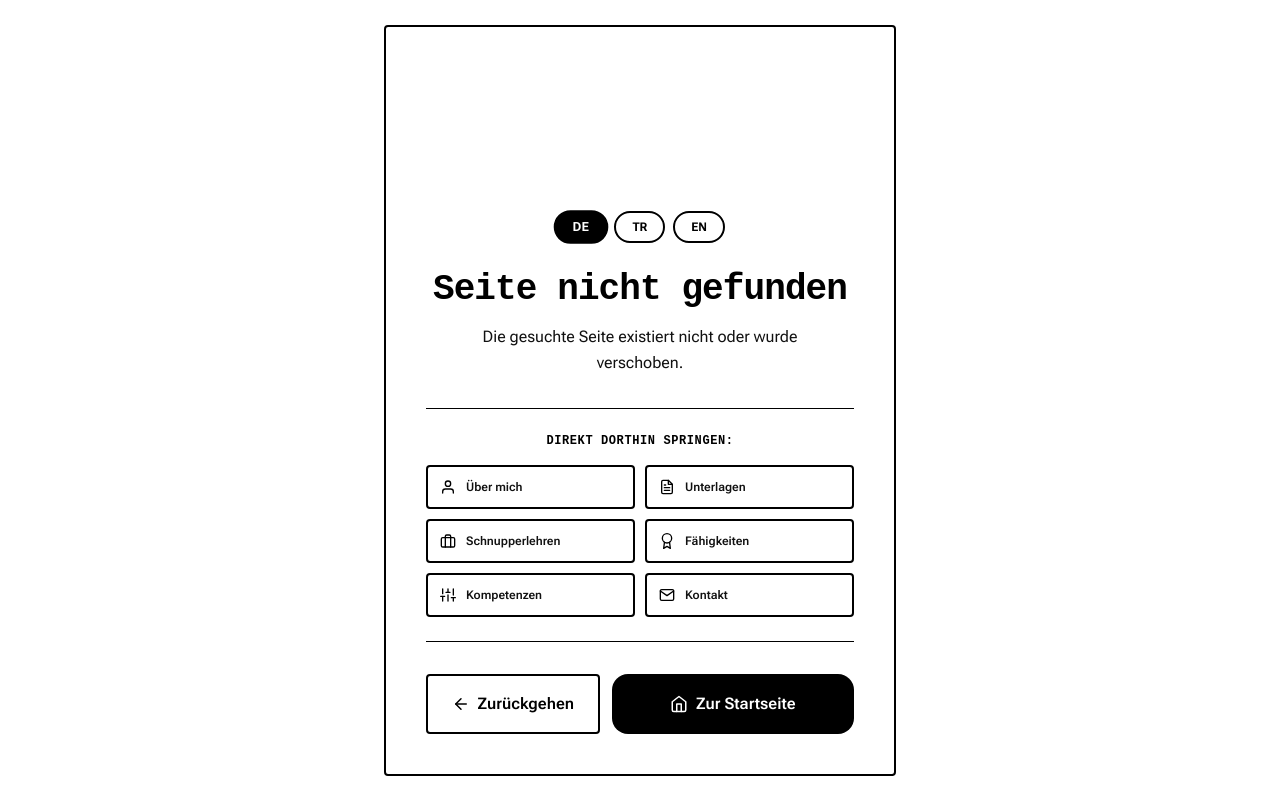
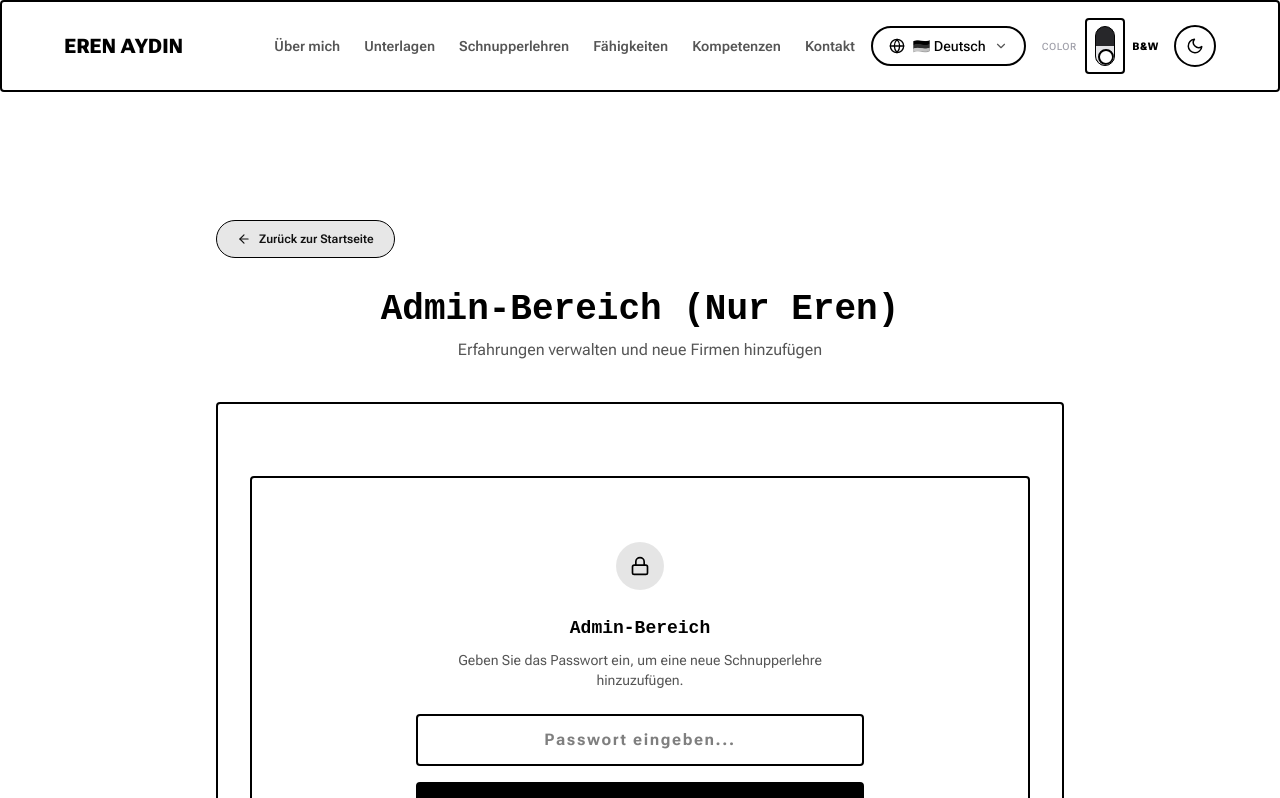
Before and after one commit to xddswi-swiss/lebenslauf, a Next.js app: page /admin in a window 1280 px wide. Before the commit this address had no page. Shown: the top 798 px of the page. Built offline with nearby package versions, Linux system fonts and the light colour scheme.

Commit message:
Admin: Move AdminExperienceForm to a dedicated /admin page and add subtle link in footer

```diff
--- /dev/null
+++ b/src/app/admin/page.tsx
@@ -0,0 +1,74 @@
+"use client";
+
+import React from 'react';
+import { useLanguage } from '../contexts/LanguageContext';
+import { AdminExperienceForm } from '@/components/AdminExperienceForm';
+import { Header } from '@/components/Header';
+import { Footer } from '@/components/Footer';
+import { ScrollToTopButton } from '@/components/ScrollToTopButton';
+import { FiArrowLeft } from 'react-icons/fi';
+import Link from 'next/link';
+
+export default function AdminPage() {
+  const { language } = useLanguage();
+
+  const adminTranslations = {
+    de: {
+      back: "Zurück zur Startseite",
+      title: "Admin-Bereich (Nur Eren)",
+      subtitle: "Erfahrungen verwalten und neue Firmen hinzufügen"
+    },
+    tr: {
+      back: "Ana Sayfaya Dön",
+      title: "Admin Paneli (Sadece Eren)",
+      subtitle: "Deneyimleri yönetin ve yeni firma ekleyin"
+    },
+    en: {
+      back: "Back to Home",
+      title: "Admin Area (Eren Only)",
+      subtitle: "Manage experiences and add new companies"
+    }
+  };
+
+  const activeT = adminTranslations[language as 'de' | 'tr' | 'en'] || adminTranslations.de;
+
+  return (
+    <div className="relative min-h-screen bg-[var(--background)] text-[var(--text-main)] transition-colors duration-300 flex flex-col justify-between">
+      {/* Grid background lines */}
+      <div className="absolute inset-0 bg-[radial-gradient(ellipse_at_top,_var(--tw-gradient-stops))] from-zinc-500/5 via-transparent to-transparent pointer-events-none" />
+      <div className="absolute inset-0 bg-[linear-gradient(to_right,rgba(0,0,0,0.02)_1px,transparent_1px),linear-gradient(to_bottom,rgba(0,0,0,0.02)_1px,transparent_1px)] bg-[size:4rem_4rem] [mask-image:radial-gradient(ellipse_60%_50%_at_50%_0%,#000_70%,transparent_100%)] dark:bg-[linear-gradient(to_right,rgba(255,255,255,0.01)_1px,transparent_1px),linear-gradient(to_bottom,rgba(255,255,255,0.01)_1px,transparent_1px)] pointer-events-none" />
+
+      {/* Header */}
+      <Header activeColorIndex={-1} />
+
+      <main className="flex-1 max-w-4xl w-full mx-auto px-6 pt-32 pb-24 relative z-10">
+        {/* Back Link */}
+        <div className="mb-8">
+          <Link
+            href="/"
+            className="inline-flex items-center gap-2 px-5 py-2.5 rounded-full border border-[var(--glass-border)] bg-zinc-900/10 hover:bg-zinc-800/20 text-[var(--text-body)] hover:text-[var(--text-main)] transition-all text-xs font-semibold active:scale-95 cursor-pointer"
+          >
+            <FiArrowLeft className="text-sm" />
+            {activeT.back}
+          </Link>
+        </div>
+
+        <div className="text-center mb-10">
+          <h1 className="text-3xl md:text-4xl font-extrabold bg-gradient-to-r from-title-from to-title-to bg-clip-text text-transparent inline-block">
+            {activeT.title}
+          </h1>
+          <p className="text-[var(--text-muted)] text-sm md:text-base mt-2">
+            {activeT.subtitle}
+          </p>
+        </div>
+
+        <div className="glass-card rounded-3xl p-6 md:p-8 border border-[var(--glass-border)] bg-[var(--glass-card-bg)]">
+          <AdminExperienceForm forceOpen={true} />
+        </div>
+      </main>
+
+      <Footer activeColorIndex={-1} />
+      <ScrollToTopButton />
+    </div>
+  );
+}
--- a/src/app/page.tsx
+++ b/src/app/page.tsx
@@ -4,7 +4,6 @@ import React, { useState, useEffect } from 'react';
 import { useLanguage } from './contexts/LanguageContext';
 import { useTheme } from './contexts/ThemeContext';
 import { Timeline } from '@/components/Timeline';
-import { AdminExperienceForm } from '@/components/AdminExperienceForm';
 import { SkillsGrid } from '@/components/SkillsGrid';
 import { ContactForm } from '@/components/ContactForm';
 import { Header } from '@/components/Header';
@@ -555,7 +554,6 @@ const MainContent: React.FC = () => {
             </h2>
           </div>
           <Timeline selectedMatcher={selectedMatcher} />
-          <AdminExperienceForm />
         </section>
 
         {/* Skills Section */}
--- a/src/components/AdminExperienceForm.tsx
+++ b/src/components/AdminExperienceForm.tsx
@@ -20,9 +20,9 @@ interface FileData {
   base64: string;
 }
 
-export const AdminExperienceForm: React.FC = () => {
+export const AdminExperienceForm: React.FC<{ forceOpen?: boolean }> = ({ forceOpen = false }) => {
   const { language } = useLanguage();
-  const [isOpen, setIsOpen] = useState(false);
+  const [isOpen, setIsOpen] = useState(forceOpen);
   const [passcode, setPasscode] = useState('');
   const [isUnlocked, setIsUnlocked] = useState(false);
   const [passcodeError, setPasscodeError] = useState('');
@@ -58,7 +58,7 @@ export const AdminExperienceForm: React.FC = () => {
         const isUnlockedLocally = localStorage.getItem('admin_unlocked') === 'true';
         setIsUnlocked(isUnlockedLocally);
         if (!isUnlockedLocally) {
-          setIsOpen(false);
+          setIsOpen(forceOpen);
           setPasscode('');
           setPasscodeError('');
         } else {
@@ -73,7 +73,7 @@ export const AdminExperienceForm: React.FC = () => {
     return () => {
       window.removeEventListener('admin-state-changed', checkAdmin);
     };
-  }, []);
+  }, [forceOpen]);
 
   const handlePasscodeSubmit = (e: React.FormEvent) => {
     e.preventDefault();
@@ -327,6 +327,7 @@ export const AdminExperienceForm: React.FC = () => {
   return (
     <div className="w-full max-w-4xl mx-auto mt-10">
       {/* Toggle Button */}
+      {!forceOpen && (
         <div className="flex justify-center">
           <button
             onClick={() => {
@@ -347,6 +348,7 @@ export const AdminExperienceForm: React.FC = () => {
             {isOpen ? t.btnClose : t.btnOpen}
           </button>
         </div>
+      )}
 
       <AnimatePresence>
         {isOpen && (
--- a/src/components/Footer.tsx
+++ b/src/components/Footer.tsx
@@ -3,7 +3,8 @@
 import React, { useState, useEffect } from 'react';
 import { useLanguage } from '@/app/contexts/LanguageContext';
 import { useTheme } from '@/app/contexts/ThemeContext';
-import { FiDownload, FiInstagram, FiGithub, FiMail } from 'react-icons/fi';
+import { FiDownload, FiInstagram, FiGithub, FiMail, FiLock } from 'react-icons/fi';
+import Link from 'next/link';
 
 // --- MANUEL DEĞİŞTİREBİLECEĞİNİZ İLETİŞİM / SOSYAL MEDYA LİNKLERİ ---
 const LINK_GITHUB = "https://github.com/yigiterenaydin";
@@ -187,8 +188,11 @@ export const Footer: React.FC<FooterProps> = ({ activeColorIndex }) => {
         <div className="w-10 h-10 rounded-full bg-gradient-to-br from-primary to-secondary flex items-center justify-center text-white font-black text-lg shadow-lg shadow-primary/20 hover:scale-110 transition-transform duration-300 cursor-default">
           E
         </div>
-        <p className="text-xs">
+        <p className="text-xs flex items-center gap-1.5 justify-center">
           &copy; {new Date().getFullYear()} EREN AYDIN. {t.footer.rightsReserved}
+          <Link href="/admin" className="opacity-20 hover:opacity-100 hover:text-primary transition-opacity ml-1 cursor-pointer" aria-label="Admin Login">
+            <FiLock className="w-3 h-3" />
+          </Link>
         </p>
       </div>
     </footer>
```
Lines whose indentation alone changed are shown as unchanged.
